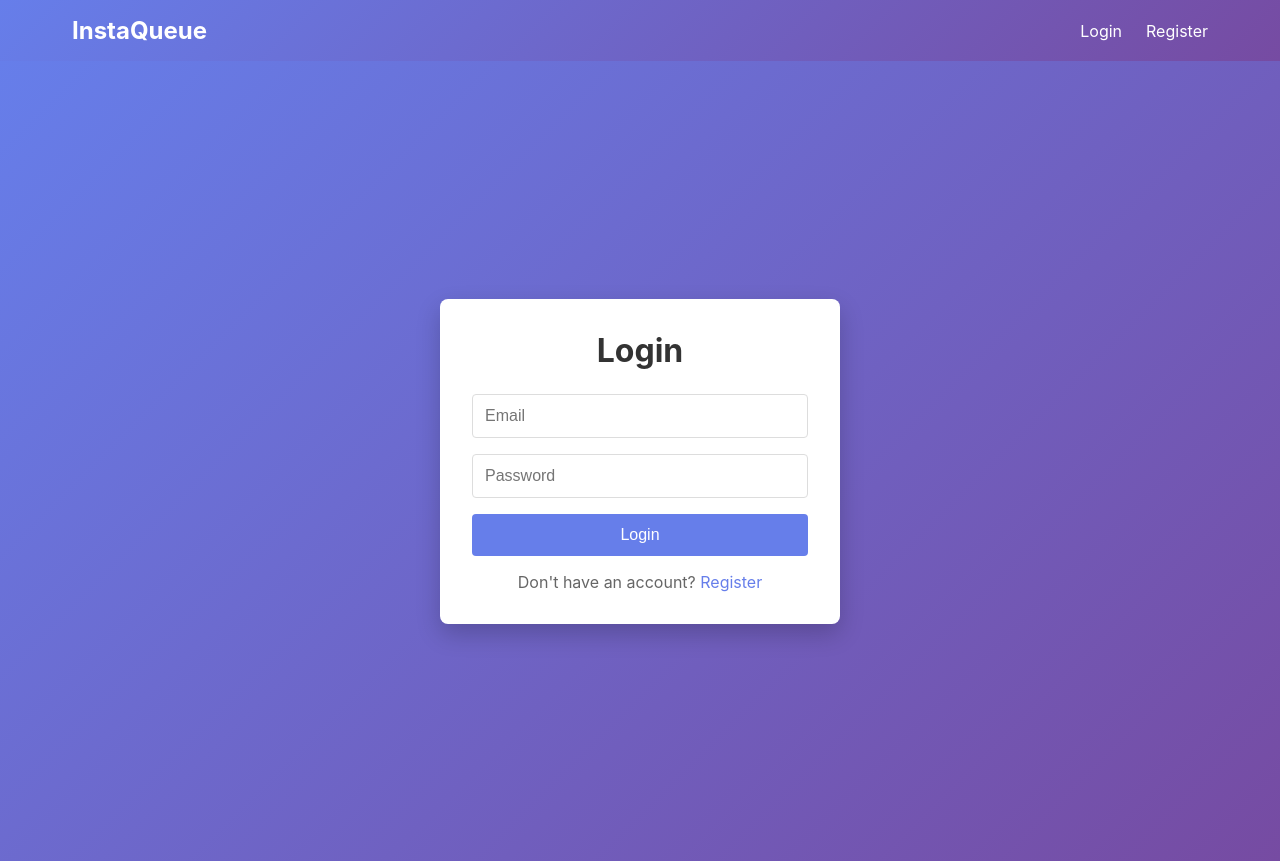
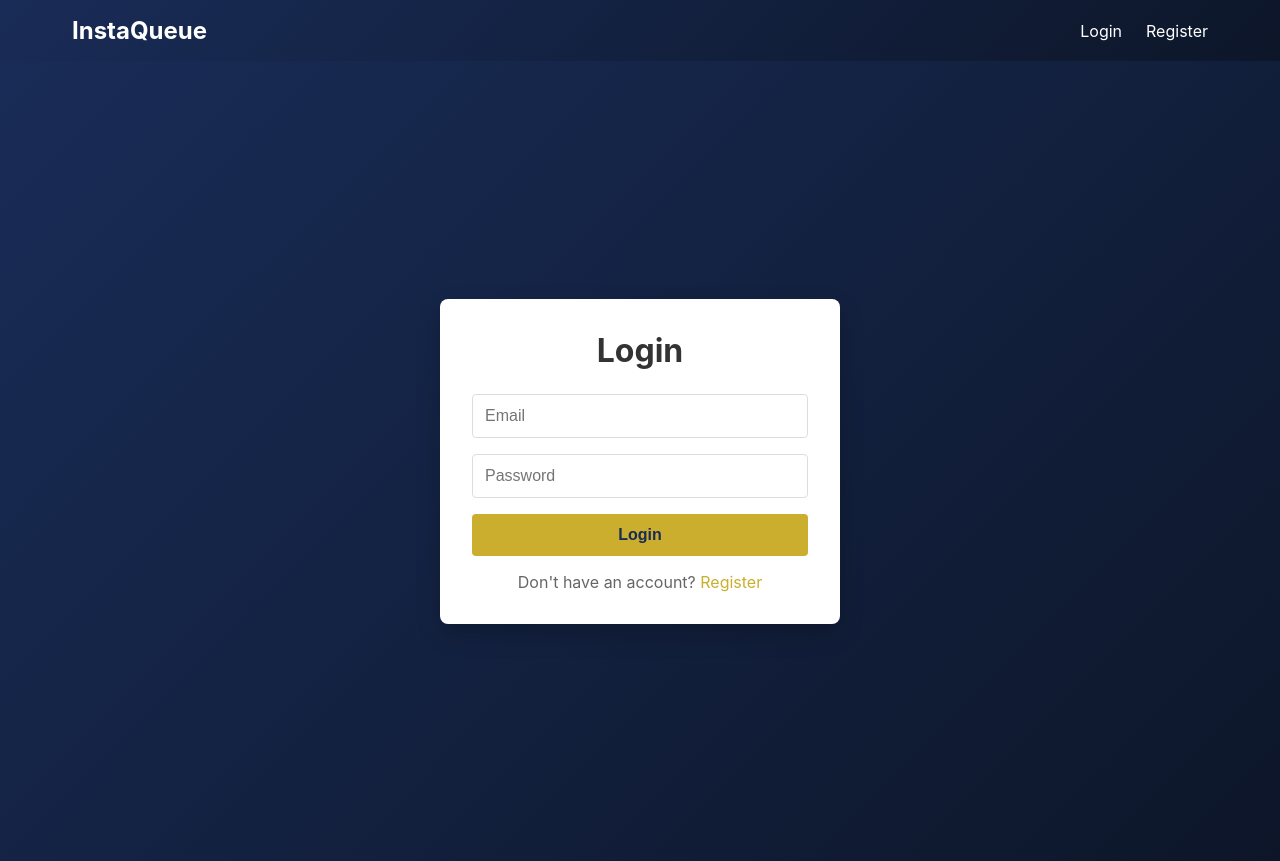
Before and after one commit to Miabritacreations/INSTAQUEUE.2, a React (Vite) app in the folder frontend/: page /login in a window 1280 px wide. Built offline with nearby package versions, Linux system fonts and the light colour scheme.

Commit message:
style: update color scheme for navbar, auth, and dashboard components

```diff
--- a/frontend/src/App.css
+++ b/frontend/src/App.css
@@ -1,5 +1,5 @@
 .navbar {
-  background: linear-gradient(135deg, #667eea 0%, #764ba2 100%);
+  background: linear-gradient(135deg, #192C57 0%, #0d1629 100%);
   color: white;
   padding: 1rem 0;
   box-shadow: 0 2px 8px rgba(0, 0, 0, 0.1);
--- a/frontend/src/index.css
+++ b/frontend/src/index.css
@@ -9,5 +9,5 @@ body {
     'Cantarell', 'Fira Sans', 'Droid Sans', 'Helvetica Neue', sans-serif;
   -webkit-font-smoothing: antialiased;
   -moz-osx-font-smoothing: grayscale;
-  background: #f5f5f5;
+  background: #FFFDD0;
 }
--- a/frontend/src/pages/Auth.css
+++ b/frontend/src/pages/Auth.css
@@ -3,7 +3,7 @@
   justify-content: center;
   align-items: center;
   min-height: 100vh;
-  background: linear-gradient(135deg, #667eea 0%, #764ba2 100%);
+  background: linear-gradient(135deg, #192C57 0%, #0d1629 100%);
 }
 
 .auth-card {
@@ -36,23 +36,24 @@
 
 .auth-card input:focus {
   outline: none;
-  border-color: #667eea;
-  box-shadow: 0 0 0 3px rgba(102, 126, 234, 0.1);
+  border-color: #CBAE2D;
+  box-shadow: 0 0 0 3px rgba(203, 174, 45, 0.1);
 }
 
 .auth-card button {
   padding: 0.75rem;
-  background: #667eea;
-  color: white;
+  background: #CBAE2D;
+  color: #192C57;
   border: none;
   border-radius: 4px;
   font-size: 1rem;
   cursor: pointer;
   transition: background 0.3s;
+  font-weight: 600;
 }
 
 .auth-card button:hover:not(:disabled) {
-  background: #764ba2;
+  background: #d4bc4a;
 }
 
 .auth-card button:disabled {
@@ -67,7 +68,7 @@
 }
 
 .auth-card a {
-  color: #667eea;
+  color: #CBAE2D;
   text-decoration: none;
 }
 
--- a/frontend/src/pages/Dashboard.css
+++ b/frontend/src/pages/Dashboard.css
@@ -20,7 +20,7 @@
   border-radius: 8px;
   padding: 1.5rem;
   box-shadow: 0 2px 8px rgba(0, 0, 0, 0.1);
-  border-left: 4px solid #667eea;
+  border-left: 4px solid #192C57;
 }
 
 .appointment-card.status-pending {
@@ -99,7 +99,7 @@
   margin-bottom: 0.5rem;
   background: #f8f9fa;
   border-radius: 4px;
-  border-left: 3px solid #667eea;
+  border-left: 3px solid #192C57;
 }
 
 .queue-item.status-pending {
@@ -119,14 +119,15 @@
 .btn-primary {
   width: 100%;
   padding: 0.75rem;
-  background: #667eea;
-  color: white;
+  background: #CBAE2D;
+  color: #192C57;
   border: none;
   border-radius: 4px;
   cursor: pointer;
   font-size: 1rem;
+  font-weight: 600;
 }
 
 .btn-primary:hover {
-  background: #764ba2;
+  background: #d4bc4a;
 }
```
